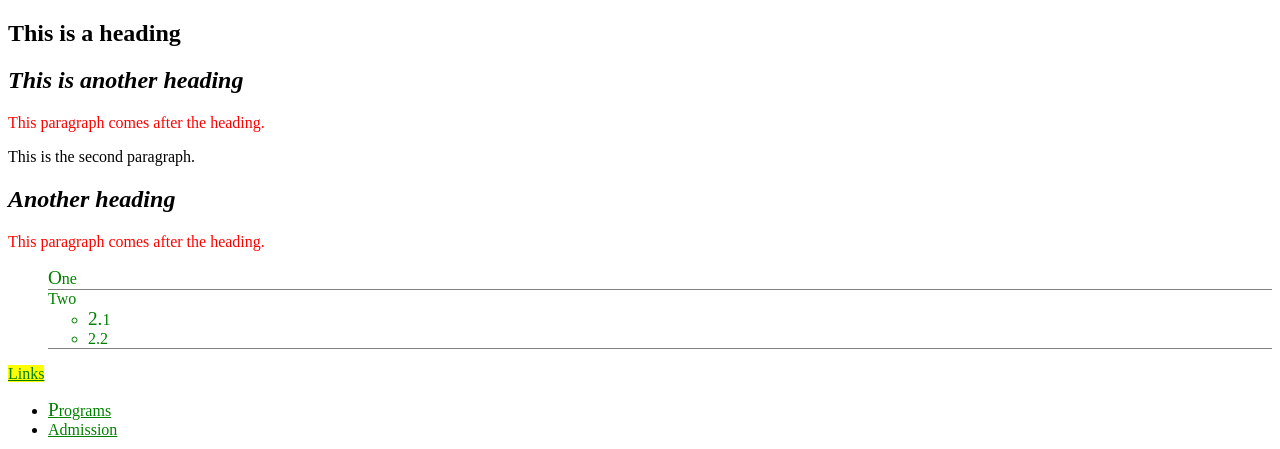
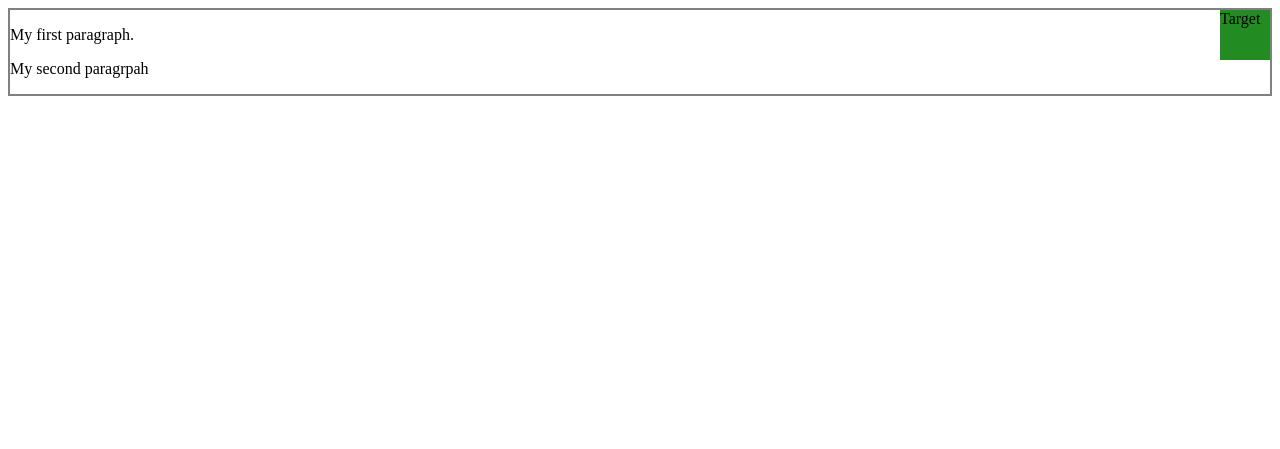
Before and after one commit to Floridaked/week6, a plain HTML site: page index.html in a window 1280 px wide. Shown: the top 449 px of the page. Drawn offline with Linux system fonts and the light colour scheme; grey boxes are pictures that could not be loaded.

Commit message:
week6 over!

```diff
--- a/index.html
+++ b/index.html
@@ -10,7 +10,7 @@
 	</style>
 </head>
 <body>
-	<h2>This is a heading</h2>
+	<!-- <h2>This is a heading</h2>
 	<div class="container">
 
 	    <h2>This is another heading</h2>
@@ -42,6 +42,14 @@
 	<img src="https://upload.wikimedia.org/wikipedia/commons/6/6f/BCIT_logo.svg" alt="BCIT logo" width="150"
 	height="136">
 	<p>This sentence should appear right of the image.</p>
-	<p class="below"> This sentence should appear below the image.</p>
+	<p class="below"> This sentence should appear below the image.</p> -->
+
+	<div class="container">
+		<p>My first paragraph.</p>
+		<div class="target">Target</div>
+		<p>My second paragrpah</p>
+		</div>
+
+
 </body>
 </html>
--- a/stylesheet.css
+++ b/stylesheet.css
@@ -49,3 +49,17 @@ img {
 p.below{
 	clear: left;
 }
+
+.target{
+    width:50px;
+    height:50px;
+    background-color: forestgreen;
+    position: absolute;
+    top:0px;
+    right:0px;
+    }
+.container{
+    border: 2px gray solid;
+    clear: left;
+    position: relative;
+    }
```
